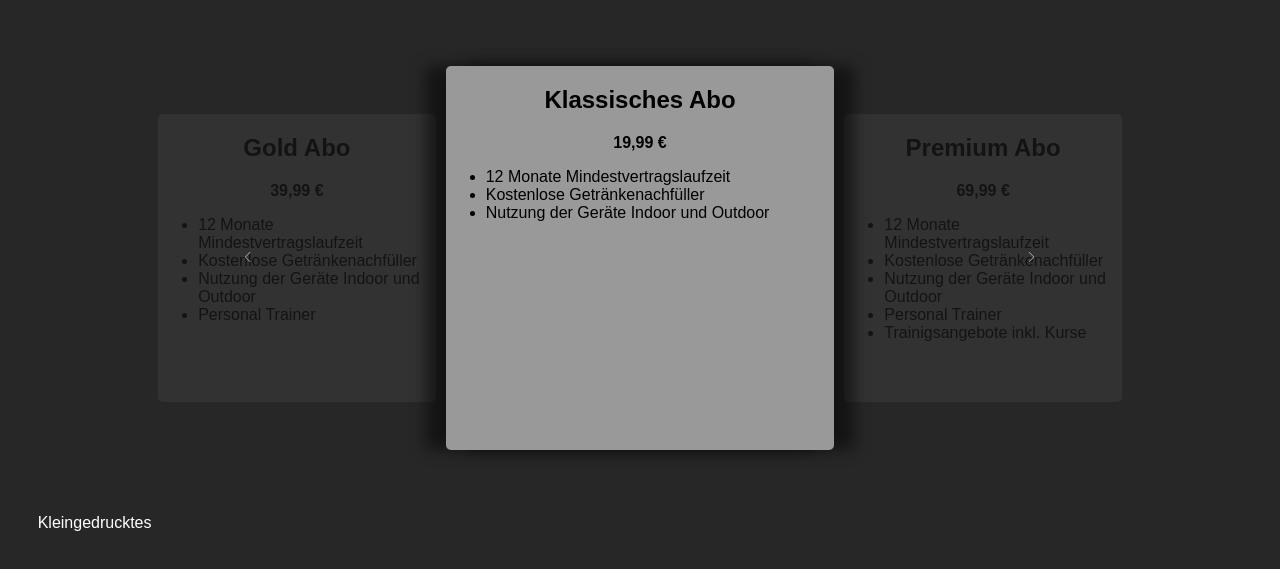
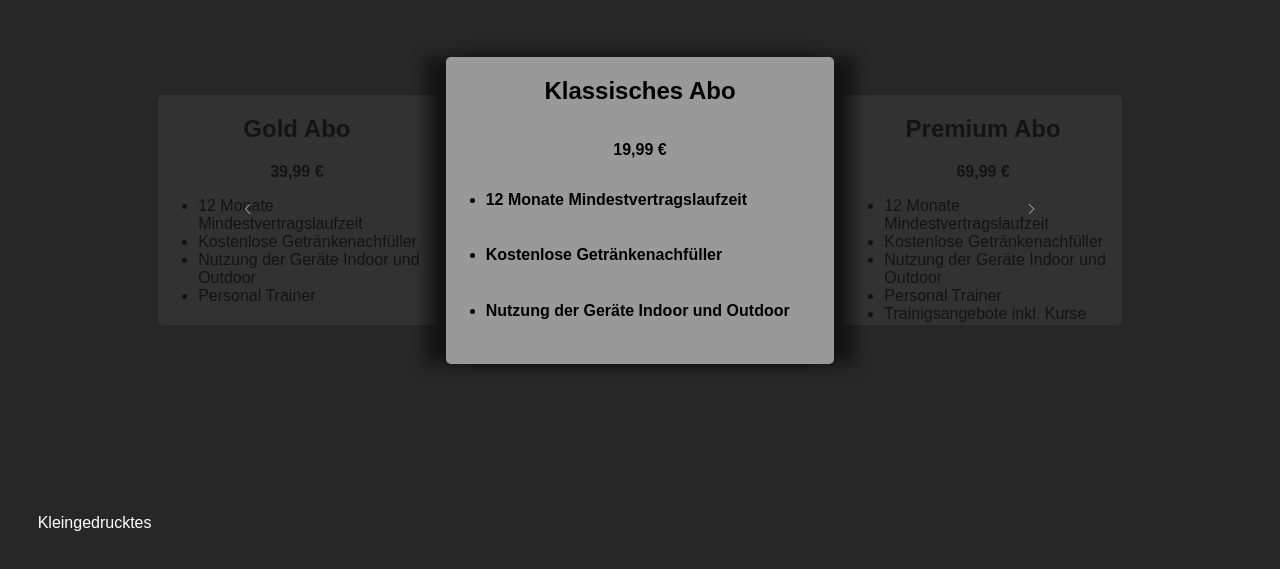
Before and after one commit to GolemT/Javascript, a website: page frontend/abo_page/abo.html in a window 1280 px wide. Shown: the part 207-776 px from the top of the page. Drawn offline with nearby package versions, Linux system fonts and the light colour scheme.

Commit message:
changed abocard

```diff
--- a/frontend/abo_page/abo.css
+++ b/frontend/abo_page/abo.css
@@ -72,7 +72,7 @@ h3{
 }
 
 #galleryView {
-    height: 100%;
+    height: 80%;
     width: 100%;
     display: flex;
     justify-content: center;
@@ -80,6 +80,8 @@ h3{
 }
 
 #mainView {
+    display: flex;
+    flex-direction: column;
     height: 80%;
     width: 70%;
     border-radius: 5px;
@@ -89,6 +91,23 @@ h3{
     z-index: 1;
     transition: all 1s;
     box-shadow: -20px 0 15px rgba(0, 0, 0, 0.5), 20px 0 15px rgba(0, 0, 0, 0.5);
+}
+
+#mainView ul{
+    flex-grow: 1;
+    display: flex;
+    flex-direction: column;
+    justify-content: space-between;
+    list-style-type: disc;
+}
+
+#mainView li{
+    padding-bottom: 10px;
+    font-weight: bold;
+}
+
+#mainView ul li{
+    margin-bottom: 5%;
 }
 
 #mainView:hover {
```
